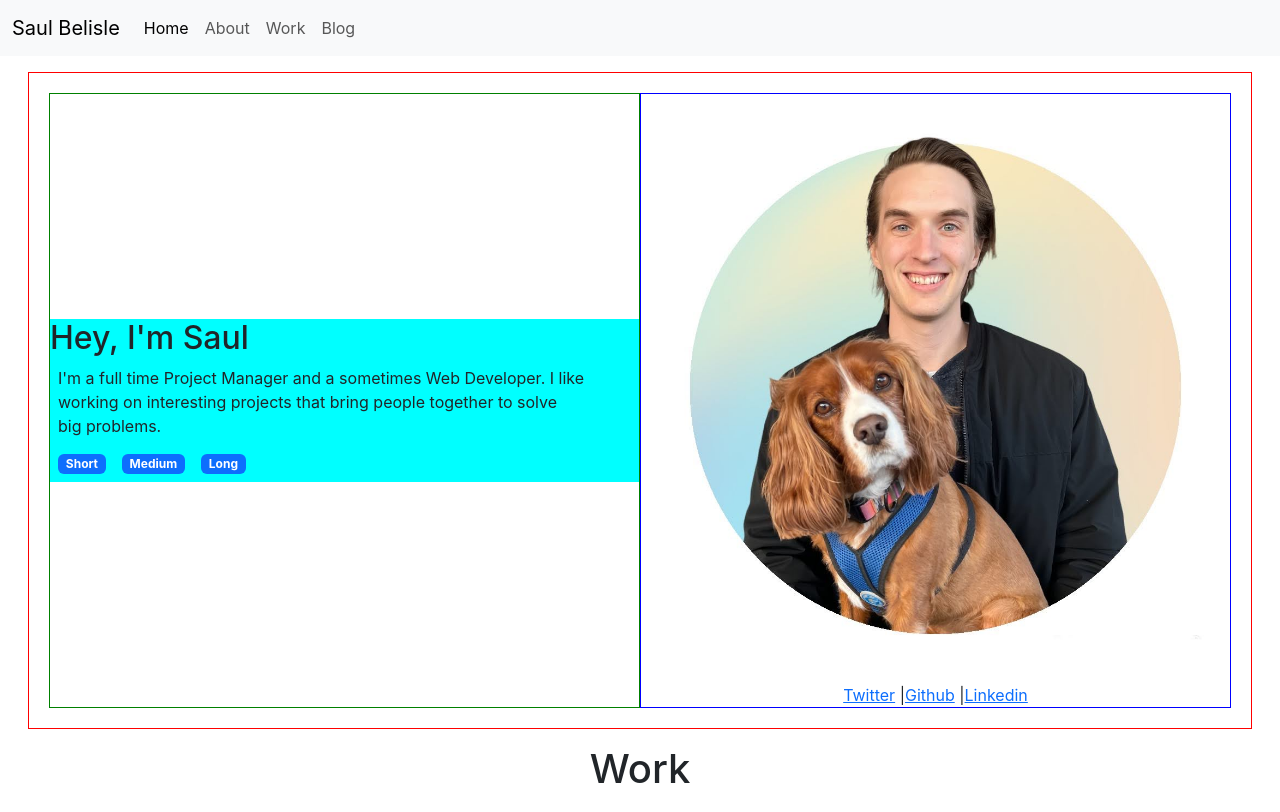
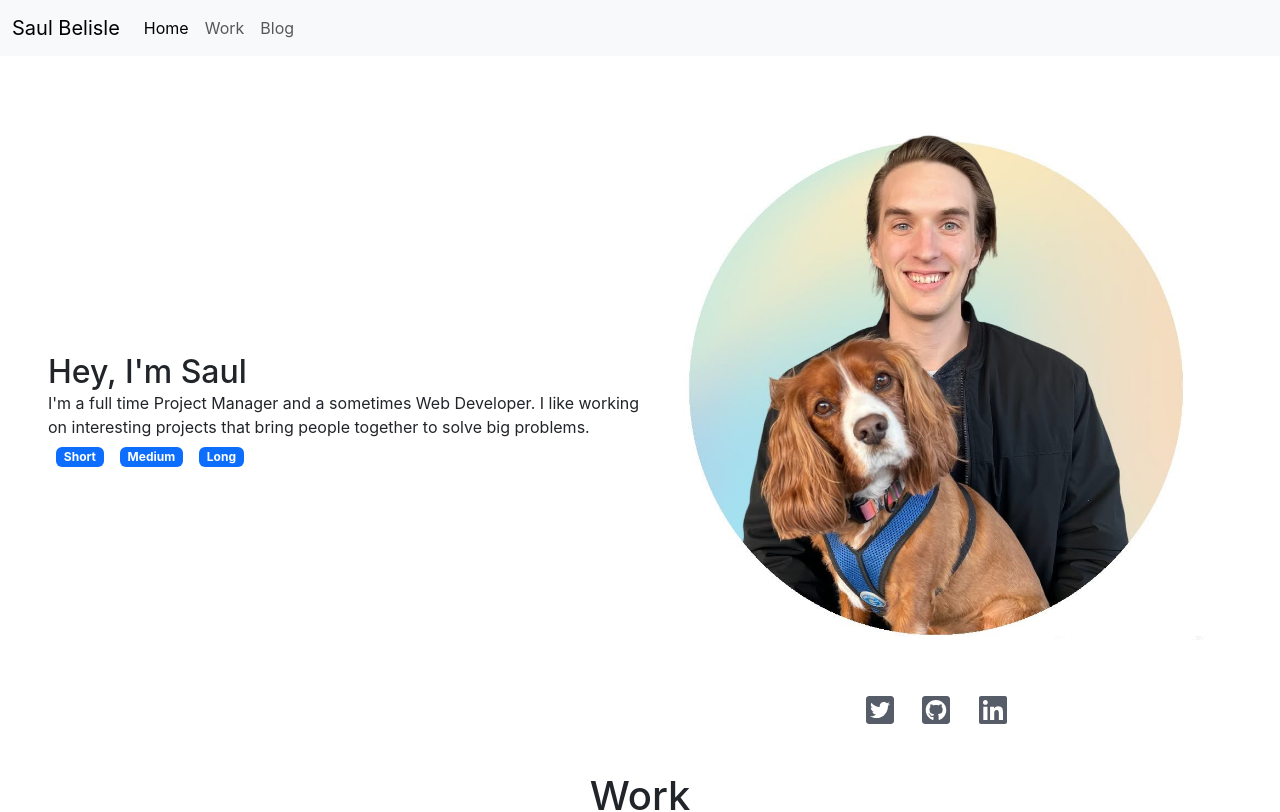
Before and after one commit to Saul-Good-Homie/Personal-Portfolio-V1, a React (Create React App) app: page / in a window 1280 px wide. Shown: the top 812 px of the page. Built offline with nearby package versions, Linux system fonts and the light colour scheme.

Commit message:
added social icons, hid certifications and projects

```diff
--- a/package.json
+++ b/package.json
@@ -8,6 +8,7 @@
     "@testing-library/user-event": "^13.5.0",
     "react": "^18.0.0",
     "react-dom": "^18.0.0",
+    "react-icons": "^4.4.0",
     "react-router-dom": "^6.3.0",
     "react-scripts": "5.0.1",
     "react-vertical-timeline-component": "^3.5.2",
--- a/src/App.js
+++ b/src/App.js
@@ -20,8 +20,7 @@ export default class App extends Component {
         <div className="container-fluid">
           <HeroNEW />
           <Work />
-          <Certifications />
-          <Projects />
+
           <Routes>
             {/* <Route path="/" exact element={<Hero />} /> */}
             {/* <Route path="/dashboard" exact element={<Dashboard />} />
--- a/src/Components/About.js
+++ b/src/Components/About.js
@@ -9,7 +9,7 @@ export default class About extends Component {
     return (
       <div className="bio-section h-50">
         <h2 className="card-title">Hey, I'm Saul</h2>
-        <div className="about-content align-center p-2">
+        <div className="about-content align-center">
           <span>{this.state.display}</span>
         </div>
         <div className="d-flex justify-content-start">
--- a/src/Components/HeroNEW.js
+++ b/src/Components/HeroNEW.js
@@ -2,6 +2,10 @@ import React, { Component } from "react";
 import ProfilePic from "../Images/profile_pic_1.jpeg";
 import About from "./About.js";
 import { Link } from "react-router-dom";
+import { FaTwitterSquare } from "react-icons/fa";
+import { FaGithubSquare } from "react-icons/fa";
+import { FaLinkedin } from "react-icons/fa";
+import { IconContext } from "react-icons";
 
 export default class HeroNEW extends Component {
   render() {
@@ -21,10 +25,20 @@ export default class HeroNEW extends Component {
           </div>
           <div className="about-right-bottom">
             <span>
-              <Link to="https://twitter.com/saul_good_homie">Twitter</Link> |
-              <Link to="https://github.com/Saul-Good-Homie">Github</Link> |
+              <Link to="https://twitter.com/saul_good_homie">
+                <IconContext.Provider value={{ className: "icon-social" }}>
+                  <FaTwitterSquare />
+                </IconContext.Provider>
+              </Link>{" "}
+              <Link to="https://github.com/Saul-Good-Homie">
+                <IconContext.Provider value={{ className: "icon-social" }}>
+                  <FaGithubSquare />
+                </IconContext.Provider>
+              </Link>{" "}
               <Link to="https://www.linkedin.com/in/saulbelisle/">
-                Linkedin
+                <IconContext.Provider value={{ className: "icon-social" }}>
+                  <FaLinkedin />
+                </IconContext.Provider>
               </Link>
             </span>
           </div>
--- a/src/Components/NavBar.js
+++ b/src/Components/NavBar.js
@@ -31,16 +31,17 @@ class NavBar extends Component {
                     Home
                   </Link>
                 </li>
-                <li className="nav-item">
+                {/* <li className="nav-item">
                   <Link className="nav-link" to="/cart">
                     About
                   </Link>
-                </li>
+                </li> */}
                 <li className="nav-item">
                   <Link className="nav-link" to="/customers">
                     Work
                   </Link>
                 </li>
+
                 <li className="nav-item">
                   <Link className="nav-link" to="/dashboard">
                     Blog
--- a/src/HeroNEW.css
+++ b/src/HeroNEW.css
@@ -2,7 +2,7 @@
 
 /* Desktop */
 .about-container {
-  border: 1px solid red;
+  /* border: 1px solid red; */
   display: grid;
   justify-content: center;
   grid-template-columns: 1fr 1fr;
@@ -12,7 +12,7 @@
 
 .about-left {
   display: grid;
-  border: 1px solid green;
+  /* border: 1px solid green; */
   align-items: center;
   justify-content: center;
   align-content: center;
@@ -20,18 +20,18 @@
 
 .about-right {
   display: grid;
-  border: 1px solid blue;
+  /* border: 1px solid blue; */
   align-items: center;
   justify-content: center;
   align-content: center;
 }
 
 .about-left-top {
-  background-color: aqua;
+  /* background-color: aqua; */
 }
 
 .about-right-top {
-  background-color: beige;
+  /* background-color: beige; */
 }
 .about-right-bottom {
   display: grid;
@@ -40,6 +40,12 @@
 
 img {
   max-width: 100%;
+}
+
+.icon-social {
+  color: #565c68;
+  font-size: 2rem;
+  margin: 10px;
 }
 
 /* Mobile */
```
Also changed, not shown: 1 other file (tests, documents, lock files or other folders).
